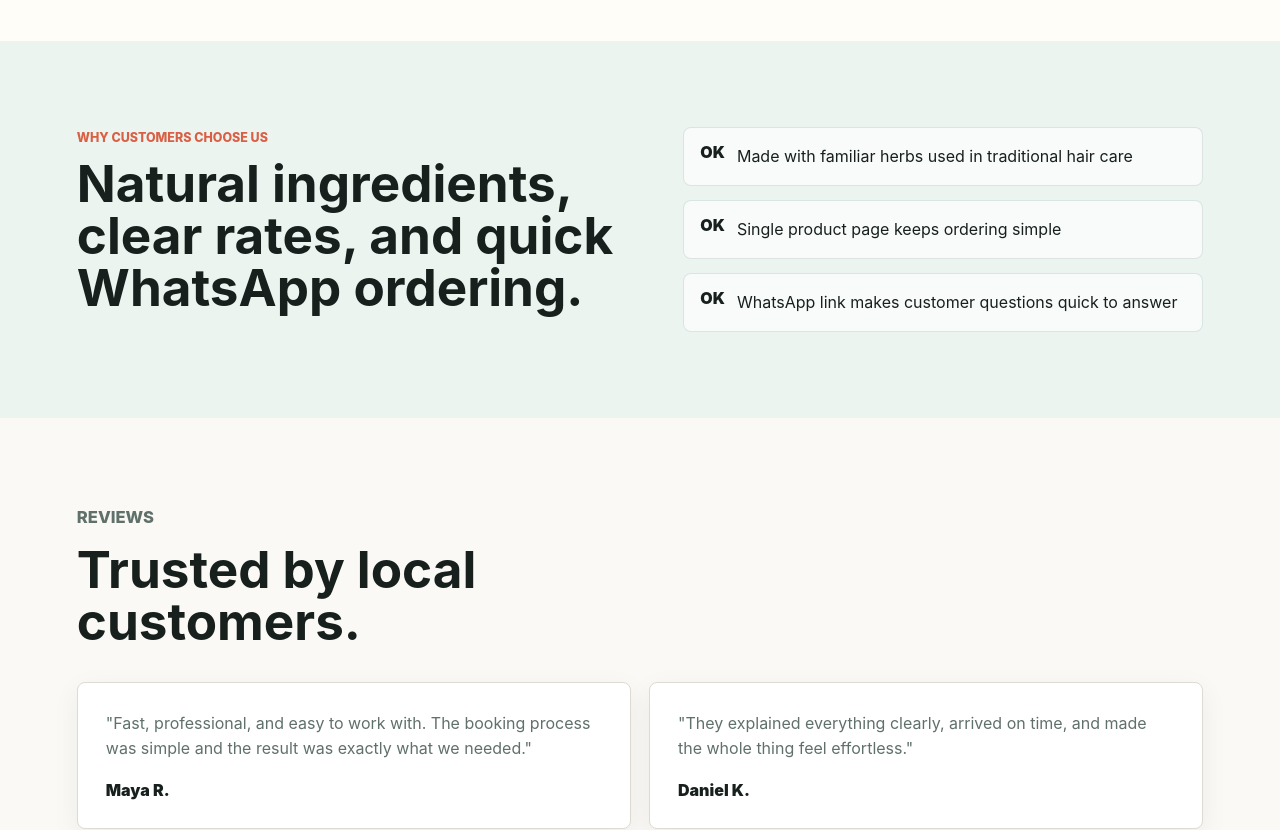
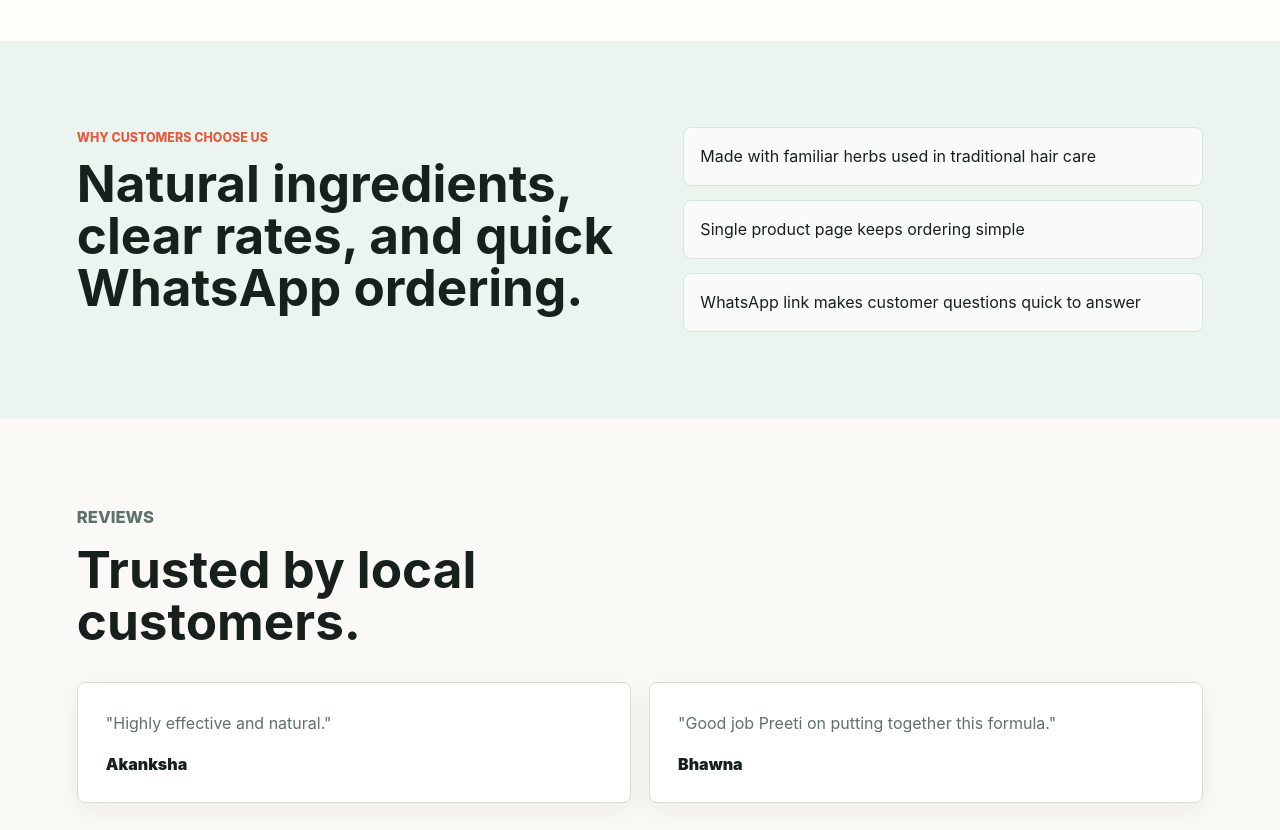
Before and after one commit to Ishank-dubey/vedhenna, a Next.js app: page / in a window 1280 px wide. Shown: the part 2640-3470 px from the top of the page. Built offline with nearby package versions, Linux system fonts and the light colour scheme.

Commit message:
Update Vedhenna reviews and feature text

```diff
--- a/pages/index.js
+++ b/pages/index.js
@@ -71,14 +71,12 @@ const business = {
   ],
   reviews: [
     {
-      quote:
-        'Fast, professional, and easy to work with. The booking process was simple and the result was exactly what we needed.',
-      name: 'Maya R.'
+      quote: 'Highly effective and natural.',
+      name: 'Akanksha'
     },
     {
-      quote:
-        'They explained everything clearly, arrived on time, and made the whole thing feel effortless.',
-      name: 'Daniel K.'
+      quote: 'Good job Preeti on putting together this formula.',
+      name: 'Bhawna'
     }
   ]
 };
@@ -297,9 +295,9 @@ export default function Home() {
           <h2>Natural ingredients, clear rates, and quick WhatsApp ordering.</h2>
         </div>
         <div className="feature-list">
-          <p><Icon>OK</Icon>Made with familiar herbs used in traditional hair care</p>
-          <p><Icon>OK</Icon>Single product page keeps ordering simple</p>
-          <p><Icon>OK</Icon>WhatsApp link makes customer questions quick to answer</p>
+          <p>Made with familiar herbs used in traditional hair care</p>
+          <p>Single product page keeps ordering simple</p>
+          <p>WhatsApp link makes customer questions quick to answer</p>
         </div>
       </section>
 
```
